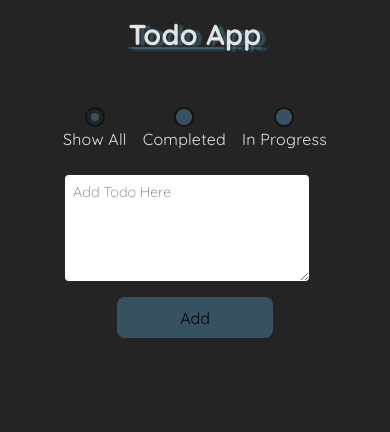
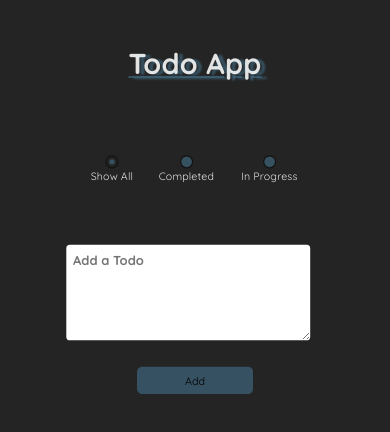
Before and after one commit to jayw1112/todo-list-app, a React (Vite) app: page / in a window 390 px wide. Shown: the top 432 px of the page. Built offline with nearby package versions, Linux system fonts and the light colour scheme.

Commit message:
finished styles and added validation

```diff
--- a/src/components/AddBox.jsx
+++ b/src/components/AddBox.jsx
@@ -3,11 +3,13 @@ import classes from './AddBox.module.css'
 
 const AddBox = ({ addTodo }) => {
   const [text, setText] = useState('')
+  const [showTodoWarning, setShowTodoWarning] = useState(false)
 
   const handleSubmit = (e) => {
     e.preventDefault()
 
     if (!text.trim()) {
+      setShowTodoWarning(true)
       return
     }
 
@@ -17,6 +19,9 @@ const AddBox = ({ addTodo }) => {
 
   const handleChange = (e) => {
     setText(e.target.value)
+    if (e.target.value.trim()) {
+      setShowTodoWarning(false)
+    }
   }
 
   const handleKeyDown = (e) => {
@@ -29,14 +34,20 @@ const AddBox = ({ addTodo }) => {
     <div className={classes.container}>
       <form onSubmit={handleSubmit}>
         <textarea
-          className={classes.textBox}
+          className={`${classes.textBox} ${
+            showTodoWarning ? classes.warningText : ''
+          }`}
           id='textBox'
           cols='30'
           rows='5'
-          placeholder='Add Todo Here'
+          placeholder={
+            showTodoWarning ? 'Please enter a valid Todo' : 'Add a Todo'
+          }
           value={text}
           onChange={handleChange}
           onKeyDown={handleKeyDown}
+          minLength={1}
+          maxLength={75}
         ></textarea>
         <button className={classes.subButton} type='submit'>
           Add
--- a/src/components/AddBox.module.css
+++ b/src/components/AddBox.module.css
@@ -45,12 +45,27 @@ button:focus-visible {
   border-radius: 4px;
   margin-right: 1rem;
   font-size: 0.9rem;
-  font-weight: 300;
+  /* font-weight: 300; */
   font-family: inherit;
+  font-weight: bold;
 }
 
 .textBox:focus {
-  outline: 2px solid var(--blue);
+  outline: 5px groove var(--blue);
+  /* border: 3px groove var(--grayWhite); */
+}
+
+/* .textBox:focus::placeholder {
+  color: var(--grayWhite);
+  font-weight: bold;
+} */
+
+.warningText::placeholder {
+  color: rgba(238, 151, 151, 0.637);
+}
+
+.warningText:focus::placeholder {
+  color: rgba(238, 151, 151, 0.637);
 }
 
 @media (max-width: 480px) {
@@ -60,6 +75,7 @@ button:focus-visible {
     gap: 1rem;
     align-items: center;
     justify-items: center;
+    scale: 0.9;
   }
   /* .textBox {
     width: 100%;
--- a/src/components/Checkbox.module.css
+++ b/src/components/Checkbox.module.css
@@ -26,6 +26,7 @@
   background-color: transparent;
   border: 2px solid var(--grayBlack);
   position: relative;
+  cursor: pointer;
 }
 
 .checkbox::before {
@@ -45,3 +46,11 @@
   /* -webkit-box-shadow: 1px 2px 28px 1px var(--grayWhite); */
   -moz-box-shadow: 1px 2px 28px 1px var(--blue);
 }
+
+@media (max-width: 480px) {
+  .checkbox {
+    /* width: 17px;
+    height: 17px; */
+    scale: 0.8;
+  }
+}
--- a/src/components/RadioInput.module.css
+++ b/src/components/RadioInput.module.css
@@ -5,6 +5,7 @@
   padding: 1rem;
   margin: 1rem 10rem;
   align-self: center;
+  scale: 0.83;
 }
 
 .radioLabel {
@@ -23,6 +24,7 @@
   border: 2px solid var(--grayBlack);
   border-radius: 50%;
   position: relative;
+  cursor: pointer;
 }
 
 input[type='radio'] {
@@ -30,61 +32,6 @@ input[type='radio'] {
   width: 1rem;
   opacity: 0;
 }
-
-/*
-input[type='radio'] {
-  margin: 0 0;
-  padding: 2rem;
-  width: 1rem;
-  height: 2.3rem;
-  opacity: 0; */
-/* clip-path: none; */
-/* } */
-
-/* input[type='radio']:checked + .radioLabel {
-  background-color: var(--blue);
-  color: var(--grayWhite);
-  border-radius: 8px;
-} */
-
-/* input[type='radio']:checked {
-  background-color: var(--blue);
-  background-image: url('../assets/radio-button.svg');
-  background-position: center;
-  background-repeat: no-repeat; */
-/* box-shadow: 1px 2px 28px 1px var(--blue); */
-/* -webkit-box-shadow: 1px 2px 28px 1px var(--grayWhite); */
-/* -moz-box-shadow: 1px 2px 28px 1px var(--blue); */
-/* } */
-
-/* .customRadio::before {
-  content: '';
-  display: block;
-  width: 100%;
-  height: 100%;
-  border-radius: 50%;
-  background-color: var(--blue);
-  background-image: url('../assets/radio-button.svg');
-  background-position: center;
-  background-repeat: no-repeat; */
-/* box-shadow: 1px 2px 28px 1px var(--blue); */
-/* -webkit-box-shadow: 1px 2px 28px 1px var(--grayWhite); */
-/* -moz-box-shadow: 1px 2px 28px 1px var(--blue); */
-/* } */
-
-/* input[type='radio']:checked + .radioLabel::after {
-  content: '';
-  display: block;
-  width: 100%;
-  height: 100%;
-  background-color: var(--blue);
-  background-image: url('../assets/check.svg');
-  background-position: center;
-  background-repeat: no-repeat;
-  box-shadow: 1px 2px 28px 1px var(--blue);
-  -webkit-box-shadow: 1px 2px 28px 1px var(--grayWhite);
-  -moz-box-shadow: 1px 2px 28px 1px var(--blue);
-} */
 
 input[type='radio']:checked + span.customRadio::before {
   content: '';
@@ -113,11 +60,14 @@ input[type='radio']:checked + span.customRadio::before {
   .buttonContainer {
     /* flex-direction: column; */
     margin: 1rem;
-    padding: 0 2rem;
+    /* padding: 2rem; */
+    justify-content: center;
   }
 
   .radioLabel {
     padding: 0.5rem;
+    /* font-size: 0.8rem; */
+    scale: 0.8;
   }
 }
 
@@ -126,9 +76,11 @@ input[type='radio']:checked + span.customRadio::before {
     /* flex-direction: column; */
     margin: 1rem 2rem;
     padding: 0 1rem;
+    justify-content: center;
   }
 
   .radioLabel {
     padding: 1rem;
+    scale: 0.85;
   }
 }
--- a/src/components/Todo.jsx
+++ b/src/components/Todo.jsx
@@ -22,6 +22,7 @@ const Todo = ({
   const isEditing = editingTodo && editingTodo.id === id
 
   const [isVisible, setIsVisible] = useState(true)
+  const [showWarning, setShowWarning] = useState(false)
 
   const initialState = () => {
     const savedState = localStorage.getItem(`checkbox-${id}`)
@@ -39,12 +40,20 @@ const Todo = ({
   }
 
   const saveHandler = () => {
+    if (!editedText.trim()) {
+      setShowWarning(true)
+      return
+    }
+    setShowWarning(false)
     saveEdit(id, editedText, Date.now())
     stopEditing()
   }
 
   const changeHandler = (e) => {
     setEditedText(e.target.value)
+    if (e.target.value.trim()) {
+      setShowWarning(false)
+    }
   }
 
   const enterHandler = (e) => {
@@ -91,6 +100,8 @@ const Todo = ({
           defaultValue={text}
           onChange={changeHandler}
           onKeyDown={enterHandler}
+          minLength={1}
+          maxLength={75}
         />
       ) : (
         <p
@@ -121,6 +132,9 @@ const Todo = ({
             Save
           </button>
           <button onClick={cancelHandler}>Cancel</button>
+          {showWarning && (
+            <p className={classes.warning}>Please enter a valid todo.</p>
+          )}
         </div>
       )}
     </div>
--- a/src/components/Todo.module.css
+++ b/src/components/Todo.module.css
@@ -2,8 +2,13 @@
   padding: 1rem;
   border: 1px solid #ccc;
   border-radius: 4px;
-  margin-bottom: 1rem;
+  margin: 1.3rem;
   position: relative;
+  display: block;
+  max-width: 80%;
+
+  /* min-width: 2rem; */
+  /* align-items: center; */
 }
 
 .stamp {
@@ -30,12 +35,14 @@
   background-color: var(--blue);
   cursor: pointer;
   transition: border-color 0.25s;
+  margin: 0;
 }
 
 button {
   border-radius: 10px;
   border: 1px solid transparent;
   padding: 0.2em 0.5em;
+  margin: 0.35rem;
   font-size: 1em;
   font-weight: 500;
   font-family: inherit;
@@ -60,13 +67,91 @@ button:focus-visible {
 .todoText {
   font-size: 1.2rem;
   font-weight: 700;
-  margin-bottom: 0.5rem;
+  margin: 0.5rem;
+  margin-right: -1rem;
+  max-width: 80%;
+  word-break: break-word;
 }
 
 .todoInput {
   font-size: 1rem;
+  font-weight: 300;
+  margin: 0.5rem;
+  padding: 0.3rem;
+}
+
+.todoInput:focus {
+  outline: 2px solid var(--blue);
+  border: 1px solid var(--grayWhite);
 }
 
 .lineThrough {
   text-decoration: line-through 0.3em var(--blue2);
 }
+
+.warning {
+  color: rgba(238, 151, 151, 0.637);
+  font-size: 0.8rem;
+  margin-top: 0.5rem;
+}
+
+@media (max-width: 480px) {
+  .todo {
+    padding: 0.5rem;
+    margin: 1rem 0.5rem;
+  }
+
+  .stamp {
+    font-size: 0.6rem;
+  }
+
+  button {
+    padding: 0.3em;
+    scale: 0.75;
+    margin: 0.5rem 0;
+  }
+
+  .saveButton {
+    margin-right: -0.5rem;
+  }
+
+  .todoText {
+    font-size: 0.9rem;
+  }
+  .todoInput {
+    font-size: 0.9rem;
+  }
+}
+
+@media (min-width: 481px) and (max-width: 768px) {
+  .todo {
+    padding: 0.8rem;
+  }
+
+  .stamp {
+    font-size: 0.7rem;
+  }
+
+  button {
+    padding: 0.3em;
+    scale: 0.85;
+    margin: 0.5rem 0;
+    margin-left: 0.5rem;
+  }
+
+  .saveButton {
+    margin-right: -0.5rem;
+  }
+
+  /* .delete {
+    scale: 0.8;
+  } */
+
+  .todoText {
+    font-size: 1rem;
+  }
+
+  .todoInput {
+    font-size: 1rem;
+  }
+}
--- a/src/index.css
+++ b/src/index.css
@@ -47,6 +47,8 @@ h1 {
   text-shadow: 5px 1px 2px var(--blue);
   text-decoration: underline var(--blue);
   /* text-decoration-skip-ink: none; */
+  margin-bottom: 1.1rem;
+  margin-top: 3rem;
 }
 
 @media (max-width: 480px) {
```
